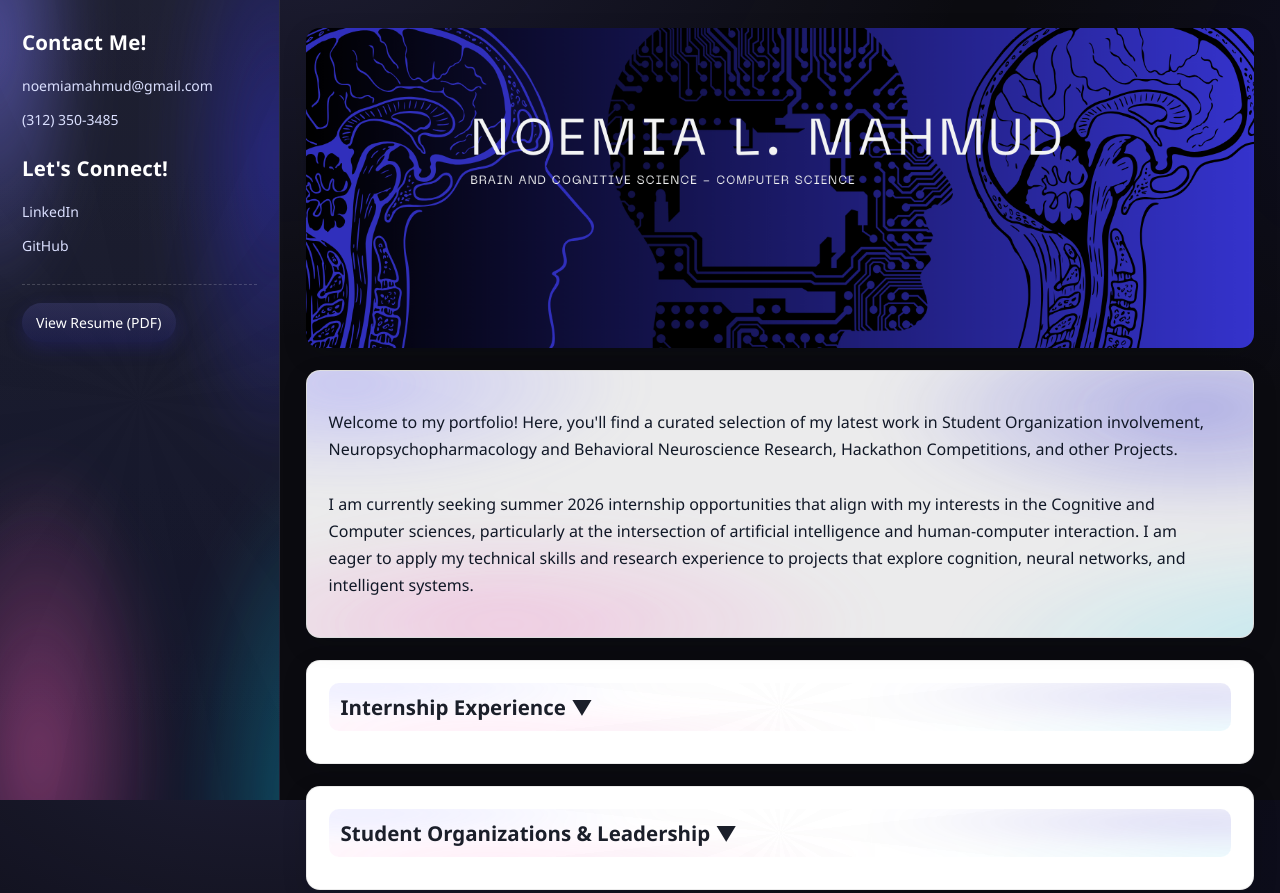
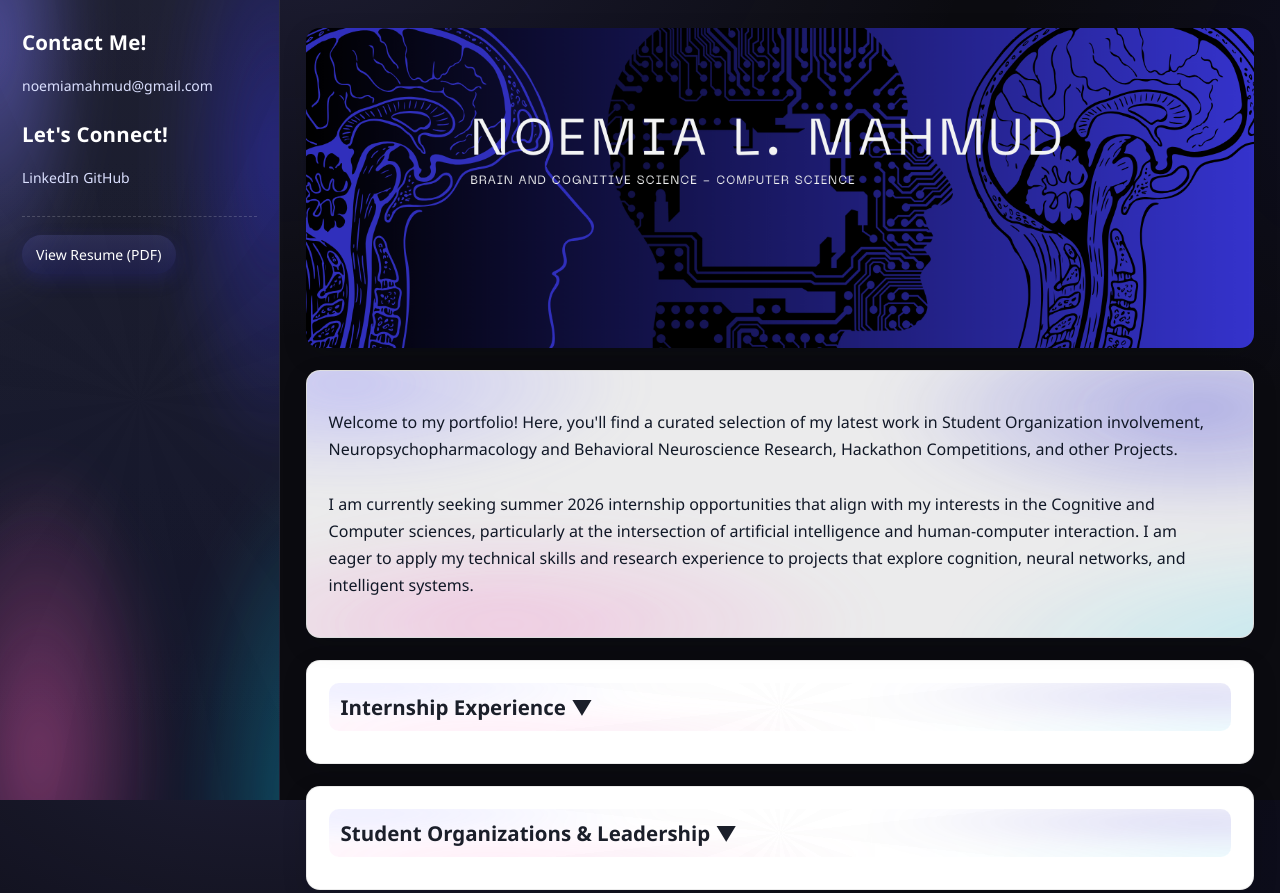
Before and after one commit to noemiamahmud/portfolio, a plain HTML site: page index.html in a window 1280 px wide. Shown: the top 893 px of the page. Drawn offline with Linux system fonts and the light colour scheme.

Commit message:
fixing link issues

```diff
--- a/index.html
+++ b/index.html
@@ -12,18 +12,17 @@
     <nav>
       <ul>
         <li><a href="mailto:noemiamahmud@gmail.com">noemiamahmud@gmail.com</a></li>
-        <li><a href="tel:+13123503485">(312) 350-3485</a></li>
       </ul>
     </nav>
     <h2>Let's Connect!</h2>
     <nav>
       <ul>
-        <li><a href="https://www.linkedin.com/in/noemia-mahmud-71b5b82b6/">LinkedIn</a></li>
-        <li><a href="https://github.com/noemiamahmud">GitHub</a></li>
+        <a href="https://www.linkedin.com/in/noemia-mahmud-71b5b82b6/">LinkedIn</a>
+        <a href="https://github.com/noemiamahmud">GitHub</a>
       </ul>
     </nav>
     <div class="resume-section">
-        <a href="https://docs.google.com/document/..." target="_blank" rel="noopener">View Resume (PDF)</a>
+        <a href="https://drive.google.com/file/d/1vgsCf4oY16Fq18vobs3dBg78XgMvd-de/view?usp=sharing" target="_blank" rel="noopener">View Resume (PDF)</a>
       </div>
 
   </aside>
```
